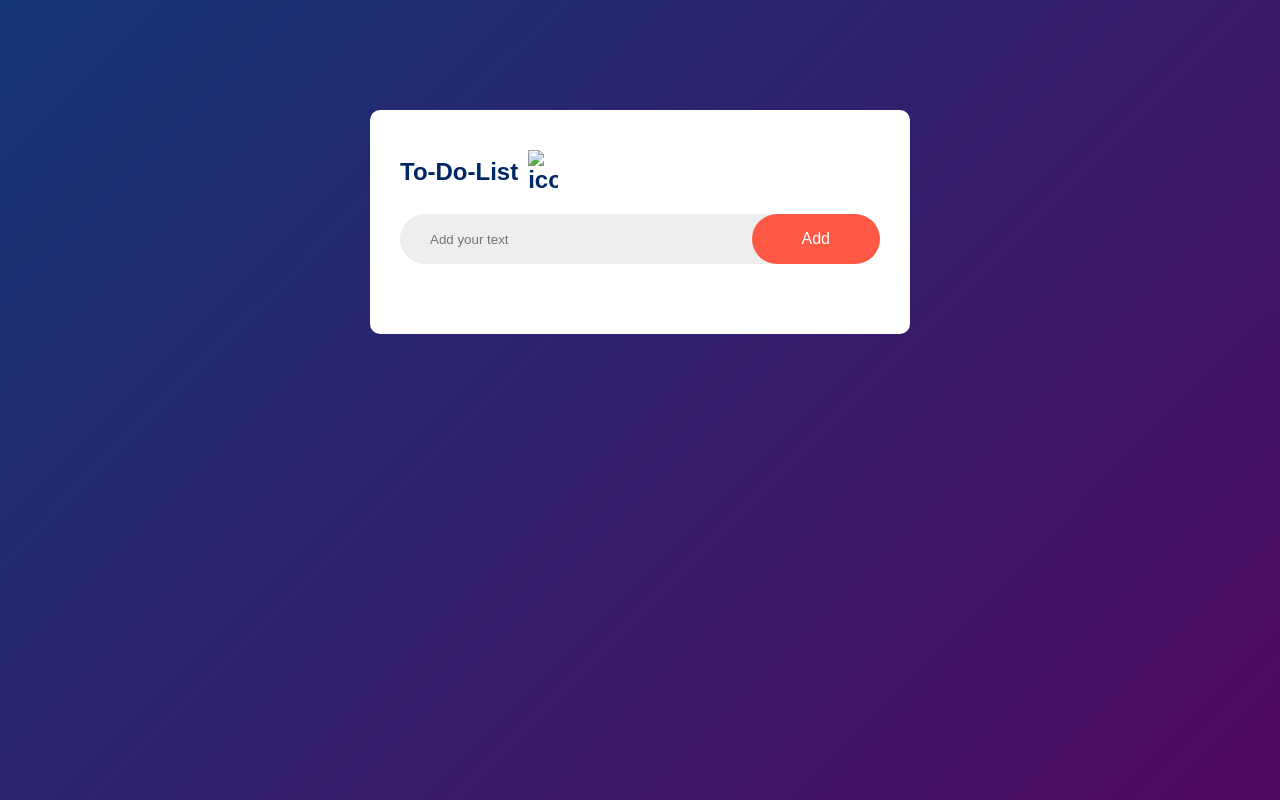
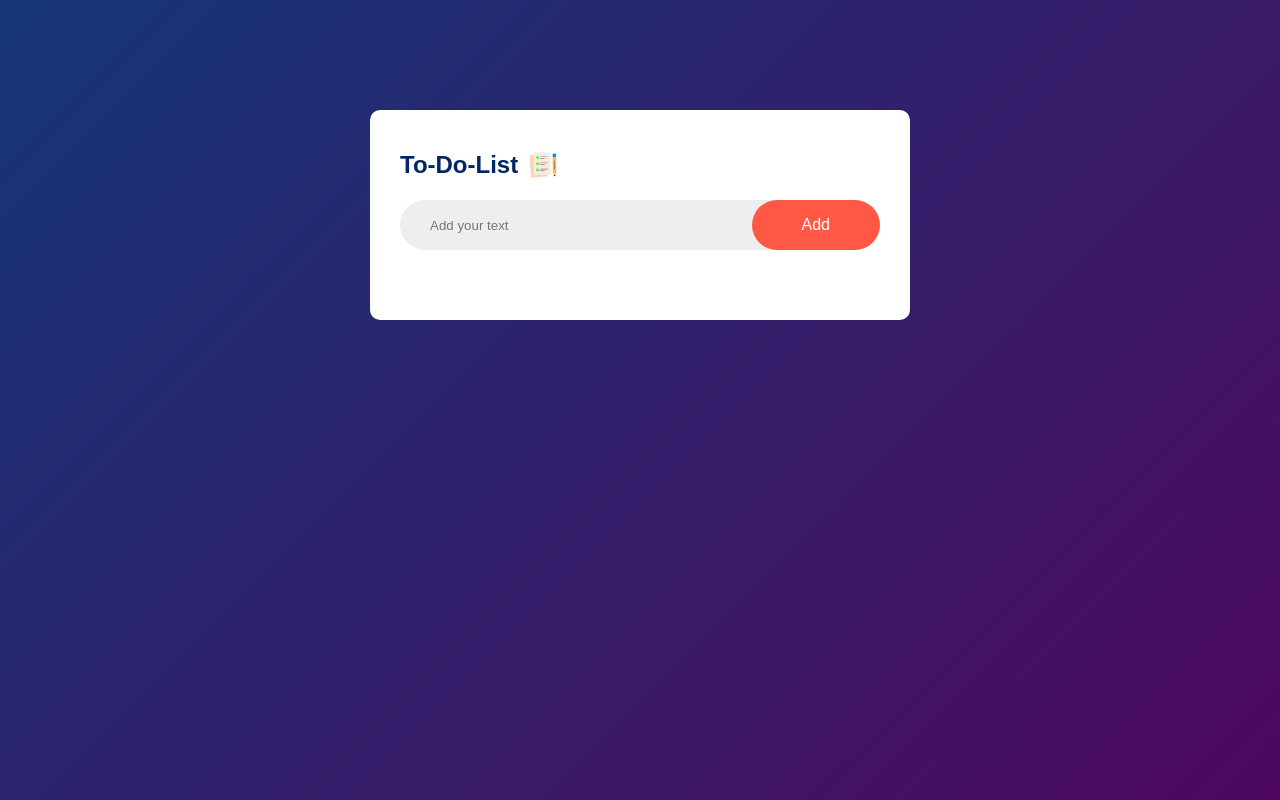
Before and after one commit to KrupalRavat/To-Do-List-Project, a plain HTML site: page index.html in a window 1280 px wide. Drawn offline with Linux system fonts and the light colour scheme; the site is published under a folder, as on GitHub Pages, so addresses that start at the root find nothing.

Commit message:
Update index.html

```diff
--- a/index.html
+++ b/index.html
@@ -12,7 +12,7 @@
 
     <div class="container">
         <div class="todo-app">
-            <h2>To-Do-List <img src="/images/icon.png" alt="icon"></h2>
+            <h2>To-Do-List <img src="./images/icon.png" alt="icon"></h2>
             <div class="row">
                 <input type="text" id="inpute-box" placeholder="Add your text">
                 <button onclick="addtask()">Add</button>
```
